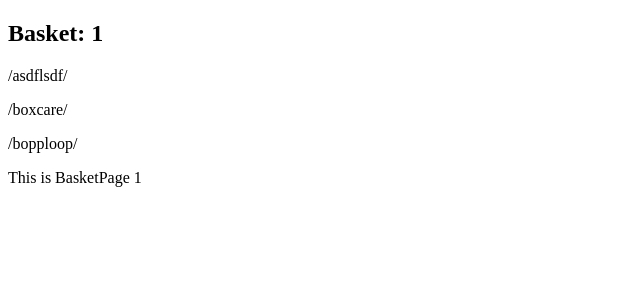
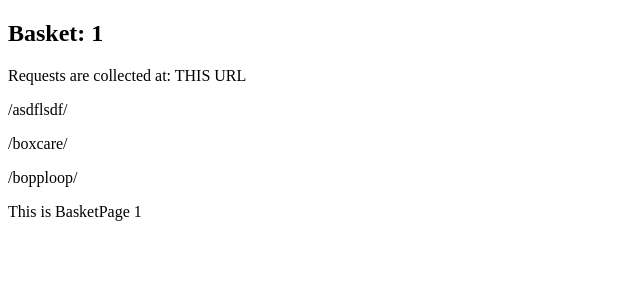
Before and after one commit to satyapatel293/requestBin, a React (Vite) app in the folder frontend/: page /web/1 in a window 1280 px wide. Shown: the top 300 px of the page, without its empty margins (0-640 px from the left). Built offline with nearby package versions, Linux system fonts and the light colour scheme; no server answers.

Commit message:
added url display to basketPage

```diff
--- a/frontend/src/components/BasketPage.tsx
+++ b/frontend/src/components/BasketPage.tsx
@@ -44,6 +44,7 @@ function BasketPage({ id }: BasketPageProps) {
   return (
     <div>
       <Header pageTitle={`Basket: ${id}`} />
+      <p>Requests are collected at: THIS URL</p>
       {requests.map((request: Request, idx: number) => {
         return <p key={request.path + String(idx)}>{request.path}</p>
       })}
```
